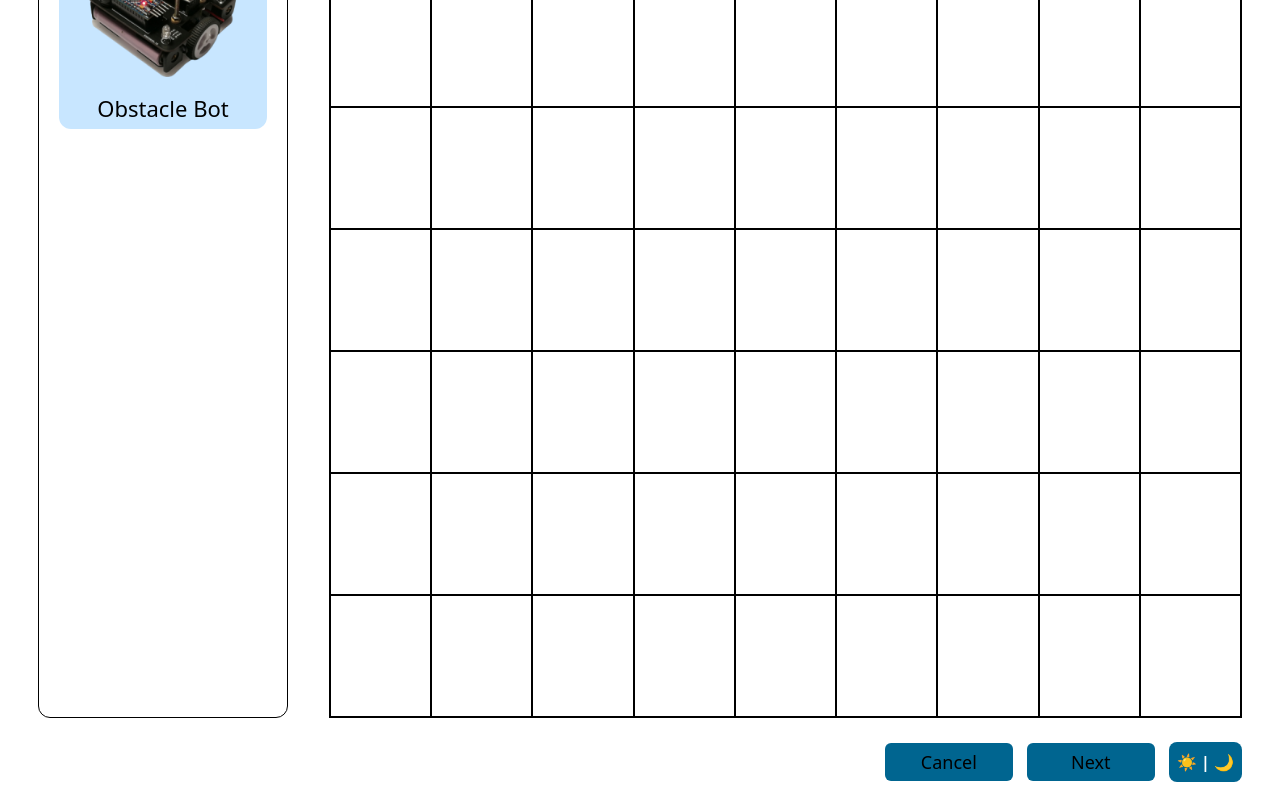
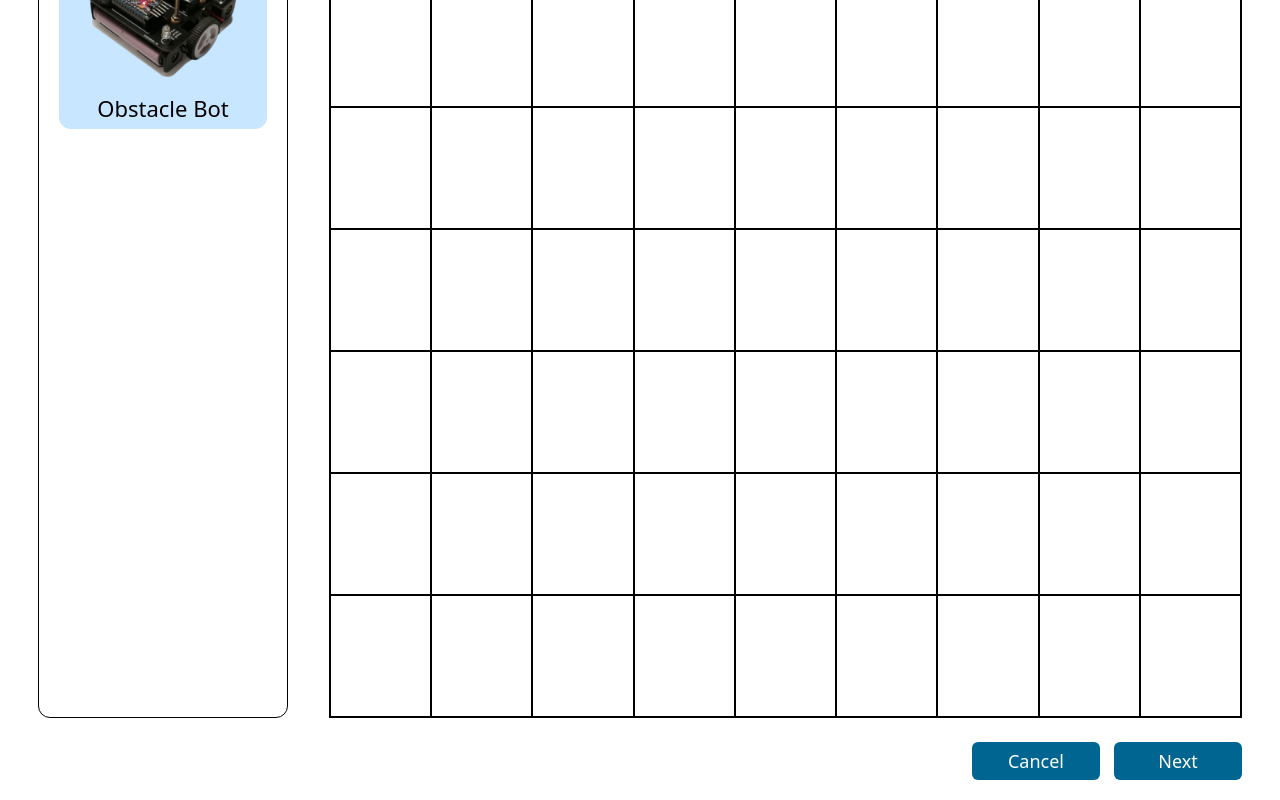
Before and after one commit to cepdnaclk/e19-3yp-Pera-Swarm-Modular-Robots, a React (Vite) app in the folder client-webapp/: page /sandbox in a window 1280 px wide. Shown: the part 416-1216 px from the top of the page. Built offline with nearby package versions, Linux system fonts and the light colour scheme.

Commit message:
css changes

```diff
--- a/client-webapp/src/components/expeimentCard.jsx
+++ b/client-webapp/src/components/expeimentCard.jsx
@@ -129,28 +129,29 @@ const ExperimentCard = ({
             </div>
             <span>
               {userDash === 1 ? (
-                <div className="flex flex-col gap-4 h-8 items-center justify-start mr-5 w-8">
+                <div className="">
+                  {/* Delete Button on the right */}
                   <button
-                    className="cursor-pointer transition ease-in-out delay-100 hover:-translate-y-1"
+                    className="cursor-pointer transition ease-in-out delay-100 hover:-translate-y-1 w-[30px] "
                     onClick={() => handleDelete(experimentId)}
                   >
                     <Img
-                      className="h-8 md:h-auto ml-2 mt-[70px] md:ml-[0] object-cover w-8"
+                      className="h-8 md:h-auto ml-[140px] mt-6 object-cover w-8"
                       src={dlt}
                       alt="dltbutton"
                     />
                   </button>
-                  <button className="cursor-pointer transition ease-in-out delay-100 hover:-translate-y-1">
-                    {status === "ready" && userDash === 1 && (
-                      <div className="flex  flex-col gap-4 h-8 items-center justify-start mr-[180px] mt-[70px] mb-4 w-8">
-                        <Link to={"/codeUpload"}>
-                          <button className="cursor-pointer rounded-md leading-[normal] w-[180px] h-[50px] ml-auto md:text-[19px] text-center text-f-accent bg-primary text-bg font-serif transition ease-in-out delay-100 hover:-translate-y-1">
-                            Run Experiment
-                          </button>
-                        </Link>
+
+                  {/* Run Experiment Button in the middle */}
+                  {status === "ready" && userDash === 1 && (
+                    <Link to={"/codeUpload"}>
+                      <div className="">
+                        <button className="cursor-pointer mt-6 mb-2 rounded-md leading-[normal] w-[180px] h-[40px] md:text-[19px] text-center text-f-accent bg-primary text-bg font-serif transition ease-in-out delay-100 hover:-translate-y-1">
+                          Run Experiment
+                        </button>
                       </div>
-                    )}
-                  </button>
+                    </Link>
+                  )}
                 </div>
               ) : (
                 <div className="flex  flex-col gap-4 h-8 items-center justify-start mr-[180px] mt-[70px] mb-4 w-8">
--- a/client-webapp/src/pages/robotConfig.jsx
+++ b/client-webapp/src/pages/robotConfig.jsx
@@ -2,14 +2,14 @@ import React, { useState } from "react";
 import { Button, Text } from "../components";
 import { DndProvider, useDrag, useDrop } from "react-dnd";
 import { HTML5Backend } from "react-dnd-html5-backend";
-import { useNavigate } from 'react-router-dom';
+import { useNavigate } from "react-router-dom";
 import Dropdown from "../components/dropdown";
 import search from "../assets/search.png";
 import camera from "../assets/camera.png";
 import hand from "../assets/hand.png";
 import wheel from "../assets/settings.png";
 import axios from "../api/axios";
-import Header from '../components/header';
+import Header from "../components/header";
 
 const options = [
   { id: 1, value: "ModularRobot1", label: "Modular Robot 1" },
@@ -46,19 +46,14 @@ const Image = ({ id, src, onDrop }) => {
   });
 
   return (
-
-
     <img
       ref={drag}
       src={src}
       alt={`Image ${id}`}
       className="w-auto h-full m-2 cursor-pointer pt-2"
     />
-
   );
 };
-
-
 
 const Container = ({
   id,
@@ -124,7 +119,6 @@ const Container = ({
         <div className="font-bold text-l mb-1 text-primary-accent">{name}</div>
       </div>
     </div>
-
   );
 };
 
@@ -172,30 +166,34 @@ const RobotConfig = () => {
   const sendDatatoBackend = () => {
     // Create an array of key-value pairs with containerId as key and imageId as value
     const attachments = droppedItems.map((item) => ({
-      [item.containerId]: item.imageId
+      [item.containerId]: item.imageId,
     }));
     const date = new Date();
 
     const options = {
-      year: 'numeric',
-      month: 'short',
-      day: '2-digit',
-      hour: '2-digit',
-      minute: '2-digit',
-      second: '2-digit',
+      year: "numeric",
+      month: "short",
+      day: "2-digit",
+      hour: "2-digit",
+      minute: "2-digit",
+      second: "2-digit",
     };
 
-    const formattedDate = date.toLocaleString('en-US', options);
+    const formattedDate = date.toLocaleString("en-US", options);
 
-
-    const requestJSON = {user_id :user.id, robot_id: selectedOptionId, attachments, name:formattedDate };
+    const requestJSON = {
+      user_id: user.id,
+      robot_id: selectedOptionId,
+      attachments,
+      name: formattedDate,
+    };
 
     axios
       .post("/api/experiment", requestJSON)
       .then((response) => {
         console.log("Backend response:", response.data);
         // Handle the response from the backend as needed
-        navigate('/userDashboard');
+        navigate("/userDashboard");
       })
       .catch((error) => {
         console.error("Error sending data to backend:", error);
@@ -205,7 +203,7 @@ const RobotConfig = () => {
 
   return (
     <div>
-      <Header/>
+      <Header />
       <DndProvider backend={HTML5Backend}>
         <>
           <div className=" bg-bg flex flex-col font-inter items-end justify-end mx-auto p-t5 h-screen w-full">
@@ -275,7 +273,7 @@ const RobotConfig = () => {
                   </div>
                 </div>
               </div>
-            <div className="flex flex-row gap-4  ml-[1120px] w-[21%] md:w-full ">
+              <div className="flex flex-row gap-4  ml-[1140px] w-[21%] md:w-full ">
                 <Button className="cursor-pointer leading-[normal] w-[128px] h-[38px] text-2xl md:text-[18px] text-center text-primary-accent bg-primary rounded-md transition ease-in-out delay-100 hover:-translate-y-1">
                   Cancel
                 </Button>
@@ -292,7 +290,6 @@ const RobotConfig = () => {
         </>
       </DndProvider>
     </div>
-
   );
 };
 
--- a/client-webapp/src/pages/sandbox.jsx
+++ b/client-webapp/src/pages/sandbox.jsx
@@ -6,7 +6,9 @@ import modular_bot from "../assets/robot.png";
 import obs_bot from "../assets/robot_obs.png";
 
 const Sandbox = () => {
-  const [gridCells, setGridCells] = useState(Array.from({ length: 81 }, () => null));
+  const [gridCells, setGridCells] = useState(
+    Array.from({ length: 81 }, () => null)
+  );
   const [hoveredCell, setHoveredCell] = useState(null);
   const [isDarkTheme, setIsDarkTheme] = useState(false);
 
@@ -44,7 +46,7 @@ const Sandbox = () => {
   const GridCell = ({ cellContent, index, onDragOver, onDrop }) => (
     <div
       key={index}
-      className={`border border-gray-400 relative ${isDarkTheme ? 'dark' : ''}`}
+      className={`border border-gray-400 relative ${isDarkTheme ? "dark" : ""}`}
       onDragOver={(e) => onDragOver(e)}
       onDrop={(e) => onDrop(e, index)}
       onMouseEnter={() => setHoveredCell(index)}
@@ -69,7 +71,11 @@ const Sandbox = () => {
   );
 
   return (
-    <div className={`bg-bg ${isDarkTheme ? 'dark' : ''} flex flex-col font-inter items-end justify-end mx-auto p-[18px] w-full`}>
+    <div
+      className={`bg-bg ${
+        isDarkTheme ? "dark" : ""
+      } flex flex-col font-inter items-end justify-end mx-auto p-[18px] w-full`}
+    >
       <div className="flex flex-col gap-6 justify-start mt-4 md:px-5 w-[94%] md:w-full">
         <div className="flex md:flex-row flex-row gap-[41px] items-center justify-start mr-[92px] w-[93%] md:w-full">
           <div className="border border-f border-solid flex flex-col gap-5 h-[1100px] items-start justify-start sm:px-5 rounded-[12px] w-[250px]">
@@ -127,21 +133,21 @@ const Sandbox = () => {
             ))}
           </div>
         </div>
-        <div className="flex flex-row gap-3.5 items-center justify-end md:ml-[0] ml-[1043px] w-[21%] md:w-full">
-          <Button className="cursor-pointer leading-[normal] w-[128px] h-[38px] text-2xl md:text-[18px] text-center text-bg bg-primary rounded-md transition ease-in-out delay-100 hover:-translate-y-1">
+        <div className="flex flex-row gap-3.5 items-center justify-end md:ml-[0] ml-[1000px] w-[21%] md:w-full">
+          <Button className="cursor-pointer leading-[normal] w-[128px] h-[38px] text-2xl md:text-[18px] text-center text-primary-accent bg-primary rounded-md transition ease-in-out delay-100 hover:-translate-y-1">
             Cancel
           </Button>
           <Link to="/robotConfig">
-            <Button className="common-pointer cursor-pointer leading-[normal] w-[128px] h-[38px] text-2xl md:text-[18px] text-center text-bg bg-primary rounded-md transition ease-in-out delay-100 hover:-translate-y-1">
+            <Button className="common-pointer cursor-pointer leading-[normal] w-[128px] h-[38px] text-2xl md:text-[18px] text-center text-primary-accent bg-primary rounded-md transition ease-in-out delay-100 hover:-translate-y-1">
               Next
             </Button>
           </Link>
-          <button
+          {/* <button
             className={`toggle flex items-center justify-center p-2 bg-primary text-f-accent font-semibold rounded-lg cursor-pointer transform transition-transform ${isDarkTheme ? 'rotate-180' : ''}`}
             onClick={toggleTheme}
           >
             {isDarkTheme ? "☀️" : "☀️"} | {isDarkTheme ? "🌙" : "🌙"}
-          </button>
+          </button> */}
         </div>
       </div>
     </div>
```
Lines whose indentation alone changed are shown as unchanged.
